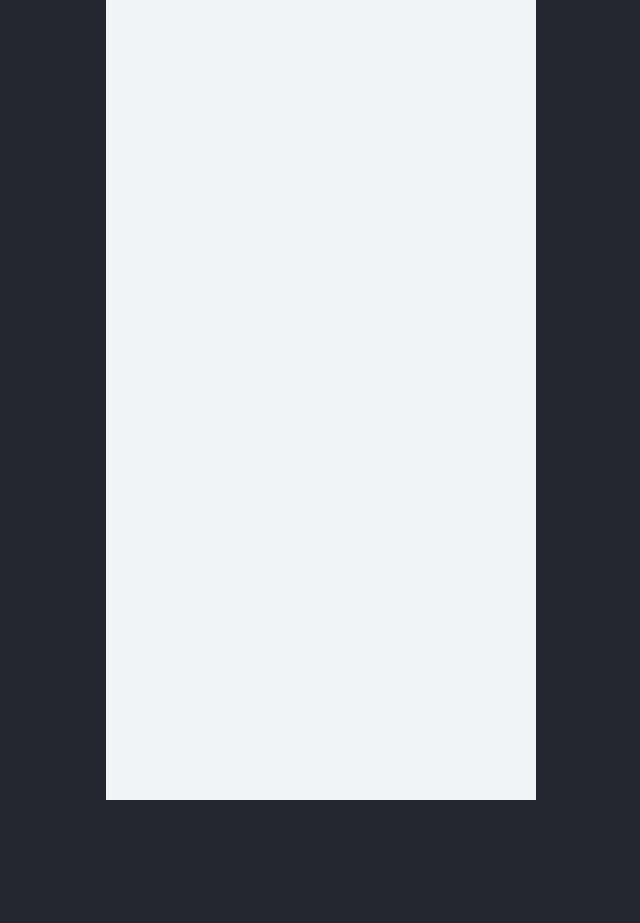
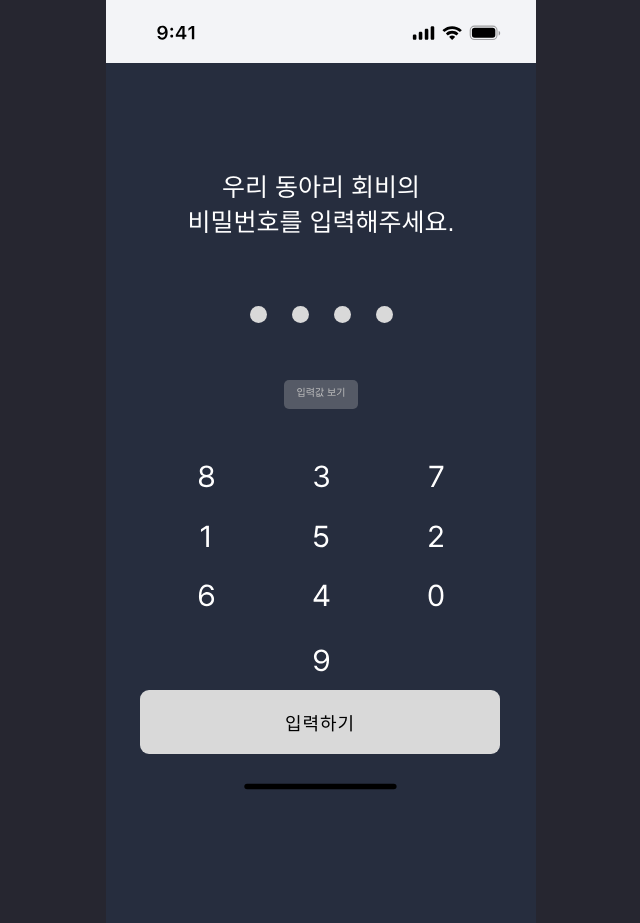
Before and after one commit to quant-prototype/quant_prototype, a React (Create React App) app: page /groupPw in a window 1280 px wide. Before the commit this address had no page. Shown: the whole page, without its empty margins (319-959 px from the left). Before the commit the page ends 800 px from the top, so only its background shows below. Built offline with nearby package versions, Linux system fonts and the light colour scheme; the HTML template or start-up script is replaced by a standard one.

Commit message:
final commint

```diff
--- a/src/App.js
+++ b/src/App.js
@@ -13,6 +13,7 @@ import SelectGroupMember from "./pages/SelectGroupMember/SelectGroupMember";
 import GroupPayComplete from "./pages/MultiplePay/GroupMoney/GroupComplete/PayComplete";
 import UseGroupMoney from "./pages/MultiplePay/UseGroupMoney/UseGroupMoney";
 import { AnimatePresence } from "framer-motion";
+import GroupPw from "./pages/MultiplePay/CheckWithPhone";
 
 const Wrapper = styled.div`
   margin: 0 auto;
@@ -45,6 +46,7 @@ function App() {
             <Route path="/askGroupPay" element={<AskGroupPay />} />
             <Route path="/groupQr" element={<GroupQRPay />} />
             <Route path="groupPayComplete" element={<GroupPayComplete />} />
+            <Route path="groupPw" element={<GroupPw/>}/>
           </Routes>
         </Wrapper>
       </AnimatePresence>
--- a/src/pages/MultiplePay/CheckWithPhone.jsx
+++ b/src/pages/MultiplePay/CheckWithPhone.jsx
@@ -4,6 +4,7 @@ import styled from 'styled-components';
 import keyPad from '../../assets/keyPad.svg';
 import StandardButton from '../../shared/StandardButton';
 import { useState } from 'react';
+import { useNavigate } from 'react-router-dom';
 
 const ImageWrapper = styled.div`
 width: 430px;
@@ -83,12 +84,13 @@ const ButtonContainer = styled.div`
 `
 
 function GroupPw(){
-
+  const navigate = useNavigate();
+  const handleNavigate=()=>{navigate('/useGroupMoney')};
   const [activeDots, setActiveDots] = useState([false, false, false, false]);
   const handleKeypadClick = () => {
     setActiveDots((prev) => {
       const nextIndex = prev.findIndex(dot => dot === false);
-      if (nextIndex === -1) return [false, false, false, false]; // reset if all dots are active
+      if (nextIndex === -1) return [false, false, false, false];
       return prev.map((dot, index) => index === nextIndex ? true : dot);
     });
   };
@@ -109,7 +111,7 @@ function GroupPw(){
 
       <KeyPad src={keyPad} onClick={handleKeypadClick}/>
       <ButtonContainer>
-      <StandardButton title="입력하기" backgroundColor="#D9D9D9" color="black" height="64px" width="360px" style={{marginLeft:"34px"}}/>
+      <StandardButton title="입력하기" backgroundColor="#D9D9D9" color="black" height="64px" width="360px" onClick={handleNavigate} style={{marginLeft:"34px"}}/>
       </ButtonContainer>
 
     </ComponentContainer>
--- a/src/pages/MultiplePay/GroupMoney/GroupMoneyComponent.jsx
+++ b/src/pages/MultiplePay/GroupMoney/GroupMoneyComponent.jsx
@@ -34,8 +34,8 @@ function GroupPayComponent(){
 
     const navigate = useNavigate();
     const handleFalseButtonClick = () => {navigate('/groupQr')}
-    const handleTrueButtonClick=()=>{navigate('/useGroupMoney')}
-    const handleBackButtonClick=()=>(navigate('/selectGroupMember'))
+    const handleTrueButtonClick=()=>{navigate('/groupPw')}
+    const handleBackButtonClick=()=>{navigate('/selectGroupMember')}
 
   return(
     <PageWrapper>
```
